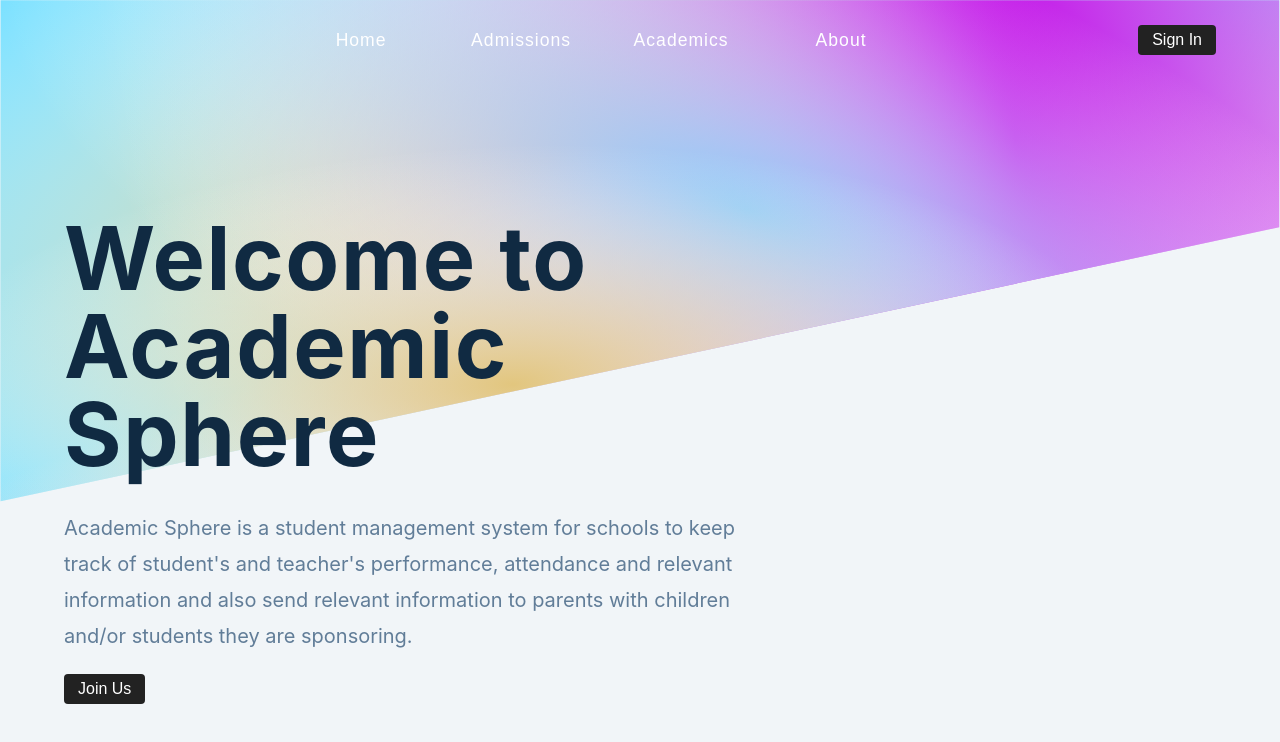
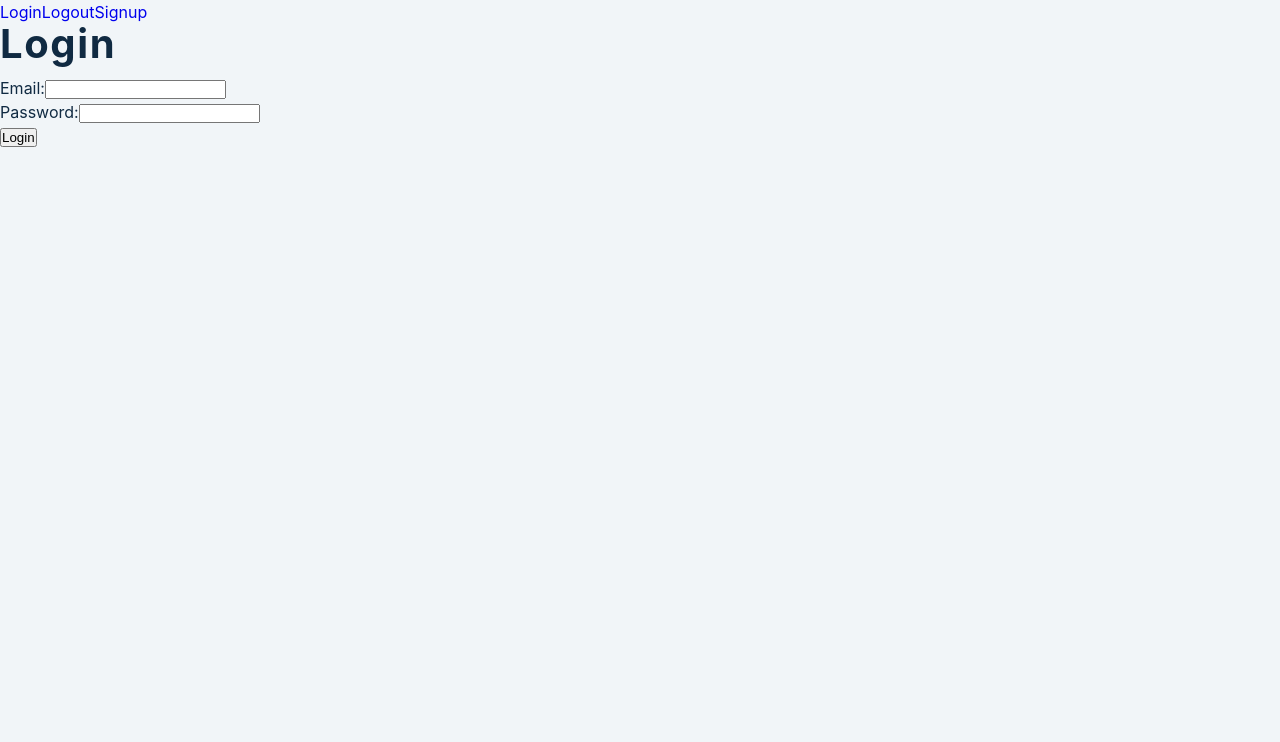
Before and after one commit to paul-nadola/Academic-Sphere-Capstone-project, a React (Create React App) app in the folder client/: page /login in a window 1280 px wide. Shown: the top 742 px of the page. Built offline with nearby package versions, Linux system fonts and the light colour scheme.

Commit message:
Super admin login

```diff
--- a/client/package.json
+++ b/client/package.json
@@ -6,11 +6,14 @@
     "@testing-library/jest-dom": "^5.17.0",
     "@testing-library/react": "^13.4.0",
     "@testing-library/user-event": "^13.5.0",
+    "formik": "^2.4.3",
     "react": "^18.2.0",
     "react-dom": "^18.2.0",
     "react-icons": "^4.10.1",
+    "react-router-dom": "^6.14.2",
     "react-scripts": "5.0.1",
-    "web-vitals": "^2.1.4"
+    "web-vitals": "^2.1.4",
+    "yup": "^1.2.0"
   },
   "scripts": {
     "start": "react-scripts start",
--- a/client/src/App.js
+++ b/client/src/App.js
@@ -1,17 +1,28 @@
 import React from 'react'
-import Navbar from './components/Navbar';
-import Hero from './components/Hero';
-import Sidebar from './components/Sidebar';
-import SubMenu from './components/SubMenu';
+// import Navbar from './components/Navbar';
+// import Hero from './components/Hero';
+// import Sidebar from './components/Sidebar';
+// import SubMenu from './components/SubMenu';
+import Login from './components/Login';
+import Nav from './components/Nav';
+import {  Route, Routes, useNavigate } from 'react-router-dom'
 import './App.css';
+import Teachers from './components/Teachers';
 
 function App() {
   return (
     <>
-      <Navbar/>
+    <Nav/>
+    <Routes>
+   <Route path= '/login' element={<Login/> }/>
+   <Route path= '/teachers' element={<Teachers/> }/>
+
+
+   </Routes>
+      {/* <Navbar/>
       <Sidebar/>
       <Hero/>
-      <SubMenu/>
+      <SubMenu/> */}
     </>
   )
 }
--- /dev/null
+++ b/client/src/components/Login.js
@@ -0,0 +1,79 @@
+import React from 'react';
+import { Formik, Form, Field, ErrorMessage } from 'formik';
+import * as Yup from 'yup';
+import {  Route, Routes, useNavigate } from 'react-router-dom'
+
+const Login = () => {
+const navigate = useNavigate();
+  const initialValues = {
+    email: '',
+    password: '',
+  };
+
+  const validationSchema = Yup.object({
+    email: Yup.string().email('Invalid email address').required('Required'),
+    password: Yup.string().required('Required'),
+  });
+
+  const handleSubmit = async (values, { setSubmitting, setErrors }) => {
+    try {
+      const response = await fetch('https://academic-sphere-tables.onrender.com/login', {
+        method: 'POST',
+        headers: {
+          'Content-Type': 'application/json',
+        },
+        body: JSON.stringify({
+          email: values.email,
+          password: values.password,
+        }),
+      });
+
+      if (response.ok) {
+        const { token } = await response.json();
+        localStorage.setItem('token', token)
+        navigate('/teachers')
+        // Save the token to localStorage or cookies for future requests
+        // Example: localStorage.setItem('token', token);
+        // Redirect to the dashboard or the relevant resource page
+        // Example: window.location.href = '/dashboard';
+      } else {
+        setErrors({ email: 'Invalid email or password' });
+      }
+    } catch (error) {
+      setErrors({ email: 'Something went wrong' });
+    } finally {
+      setSubmitting(false);
+    }
+  };
+
+  return (
+    <div>
+      <h2>Login</h2>
+      <Formik
+        initialValues={initialValues}
+        validationSchema={validationSchema}
+        onSubmit={handleSubmit}
+      >
+        {({ isSubmitting }) => (
+          <Form>
+            <div>
+              <label>Email:</label>
+              <Field type="email" name="email" />
+              <ErrorMessage name="email" component="div" />
+            </div>
+            <div>
+              <label>Password:</label>
+              <Field type="password" name="password" />
+              <ErrorMessage name="password" component="div" />
+            </div>
+            <button type="submit" disabled={isSubmitting}>
+              Login
+            </button>
+          </Form>
+        )}
+      </Formik>
+    </div>
+  );
+};
+
+export default Login;
--- /dev/null
+++ b/client/src/components/Nav.js
@@ -0,0 +1,17 @@
+import React from 'react'
+import { Link } from 'react-router-dom'
+
+function Nav() {
+  return (
+    <div className='navbar'>
+        <Link to="/login">Login</Link>
+        {/* <Link to="/">Home</Link> */}
+        <Link to="/logout">Logout</Link>
+        <Link to="/teachers">Signup</Link>
+
+
+    </div>
+  )
+}
+
+export default Nav
--- a/client/src/components/Navbar.js
+++ b/client/src/components/Navbar.js
@@ -15,7 +15,9 @@ function Navbar() {
     openSubmenu(page, {center, bottom})
 
   }
+  const handleClick = () =>{
 
+  }
   const handleSubmenu = (e) => {
     if(!e.target.classList.contains('link-btn')) {
       setTimeout(()=>closeSubmenu(),10);
@@ -52,7 +54,7 @@ function Navbar() {
             </button>
             </li>
         </ul>
-        <button className='btn signin-btn'>Sign In</button>
+        <button className='btn signin-btn' onClick={handleClick}>Sign In</button>
       </div>
       </nav>
   )
--- /dev/null
+++ b/client/src/components/Teachers.js
@@ -0,0 +1,50 @@
+
+import React, { useState, useEffect } from 'react';
+
+function Teachers() {
+  const [teachers, setTeachers] = useState([]);
+
+  useEffect(() => {
+    const getTeachers = async () => {
+      try {
+        const token = localStorage.getItem('token');
+        console.log('Token used:', token);
+        const response = await fetch(
+          'https://academic-sphere-tables.onrender.com/superadmin_create',
+          {
+            headers: {
+              Authorization: `Bearer ${token}`,
+            },
+          }
+        );
+
+        if (!response.ok) {
+          console.error('Failed to fetch teachers:', response.status);
+          return;
+        }
+
+        const data = await response.json();
+        setTeachers(data.teachers);
+      } catch (error) {
+        console.error('Error fetching teachers:', error);
+      }
+    };
+
+    getTeachers();
+  }, []);
+
+  return (
+    <div>
+      {teachers.map((teacher) => (
+        <div className="teacher-container" key={teacher.teacher_id}>
+          <h3>Teacher Name: {teacher.first_name}</h3>
+          <p>Last Name: {teacher.last_name}</p>
+          <p>Phone Number: {teacher.phone_number}</p>
+          <p>Email: {teacher.email}</p>
+        </div>
+      ))}
+    </div>
+  );
+}
+
+export default Teachers;
```
Also changed, not shown: client/src/index.js (+4 -3 lines), 1 other file (tests, documents, lock files or other folders).
